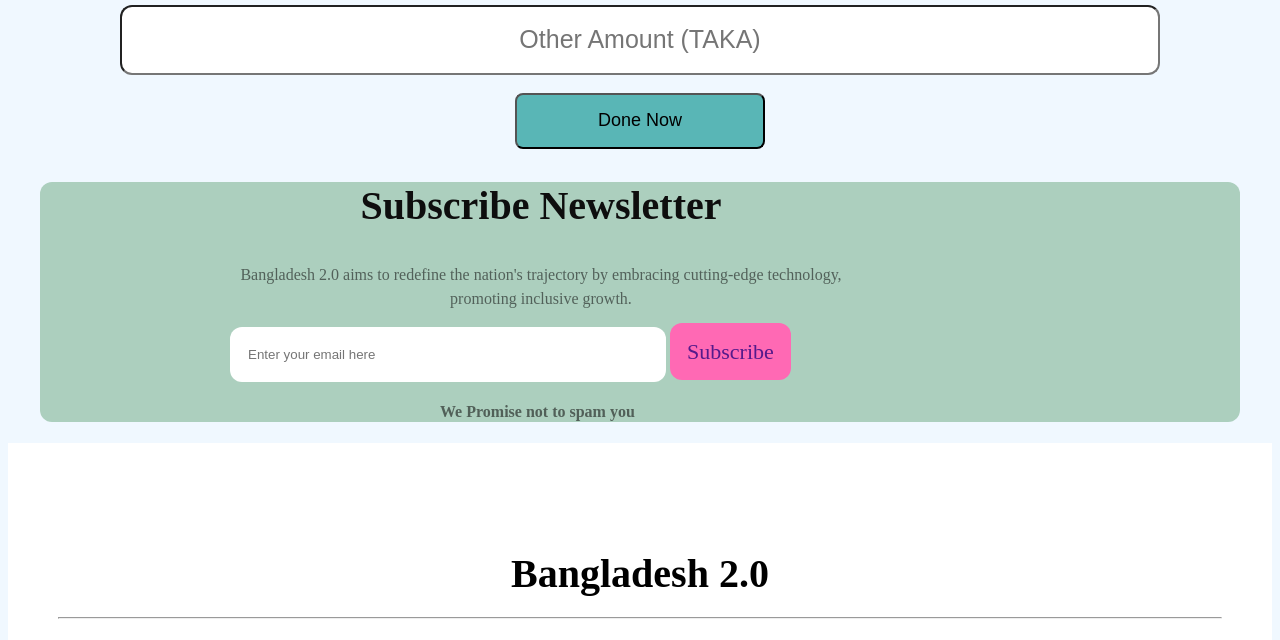
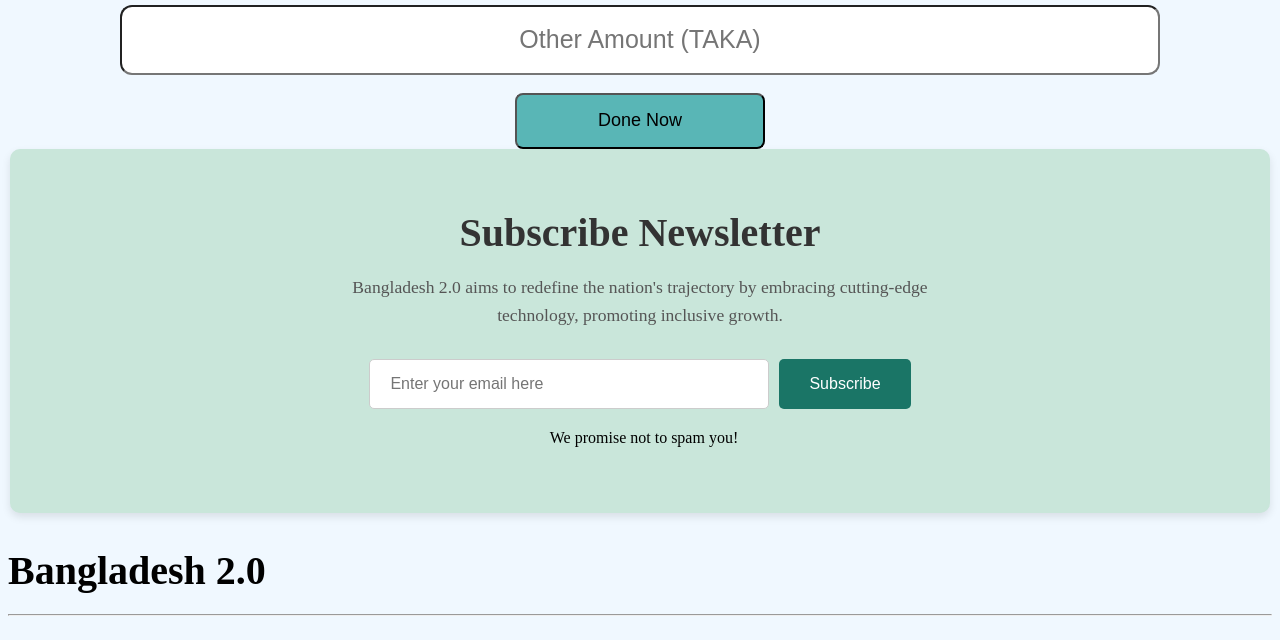
Before and after one commit to mehedihasanmehedihasan/new-assignment-1-, a plain HTML site: page index.html in a window 1280 px wide. Shown: the part 2317-2957 px from the top of the page. Drawn offline with Linux system fonts and the light colour scheme.

Commit message:
nehedi hadan

```diff
--- a/index.html
+++ b/index.html
@@ -114,27 +114,20 @@ vision and challenges in New  Barguna .</h1>
        </div>
        <br>
          <input class="disan" type="text" placeholder="Other Amount (TAKA)"><br>
-          <button class="Done btn">Done Now</button></section>
-          </section>
+          <button class="Done btn">Done Now</button>
+
           <!-- .subscribe-newsletter -->
-      <section class="subscribe-newsletter">
-       <div class="alin-item">
- <div class="subscribe-container">
-            <h1 class="subscribe-title">Subscribe Newsletter</h1>
-            <p class="subscribe-passage">
-                Bangladesh 2.0 aims to redefine the nation's trajectory by embracing cutting-edge technology, promoting inclusive growth.
-            </p>
-            <div class="subscribe-input">
-                <input class="input-field" type="text" placeholder="Enter your email here">
-
-                <a class="common-button" href="">Subscribe</a>
-            </div>
-            <h4 class="promise">We Promise not to spam you</h4>
+      <div class="newsletter-section">
+        <h2 class="newsletter-title">Subscribe Newsletter</h2>
+        <p class="newsletter-description">
+            Bangladesh 2.0 aims to redefine the nation's trajectory by embracing cutting-edge technology, promoting inclusive growth.
+        </p>
+        <div class="newsletter-form">
+            <input type="email" placeholder="Enter your email here" class="email-input">
+            <button type="submit" class="subscribe-button">Subscribe</button>
         </div>
-       </div>
-      </section>
-    </main>
-
+        <p class="no-spam-guarantee">We promise not to spam you!</p>
+    </div>
 
  <!-- footer section start  -->
 
--- a/style.css
+++ b/style.css
@@ -217,74 +217,68 @@ margin:100px 60px ;
 }
 
 /* .subscribe-newsletter   */
-.alin-item{
-
-
-}
-.subscribe-newsletter{
-   max-width: 1200px;
-   margin: 0 auto;
-
-    background-color: #accfbe;
-    border-radius: 12px;
-}
-.subscribe-title{
-    font-size: 40px;
-    font-weight: bold;
-    width: 622px;
-    height: 48px;
-    color: #0E0E0E;
-
-}
-.common-button
-{
-  background-color: hotpink;
-  border-radius: 12px;
-  padding: 16px 17px;
-  font-size: 22px;
-text-decoration: none;
-}
-.subscribe-passage{
-    width: 622px;
-    height: 48px;
-    line-height: 24px;
-    font-size: 16px;
-    color:#0e0e0e91;
+.newsletter-section {
+    background-color: #c9e6da;
+    padding: 50px 30px;
+    border-radius: 10px;
+    text-align: center;
+    max-width: 1200px;
+    margin: auto;
+  top: auto;
+    box-shadow: 0 4px 8px rgba(0, 0, 0, 0.1);
 }
 
-.input-field{
-    width: 400px;
-    ,margin-right: 200px;
-    padding: 20px 18px;
-    color: rgb(0, 0, 0);
+.newsletter-title {
+    font-size: 2.5em;
+    color: #333;
+    font-weight: bold;
+}
+
+.newsletter-description {
+    font-size: 1.1em;
+    color: #555;
+    margin-bottom: 30px;
+    line-height: 1.6;
+    max-width: 600px;
+    margin-left: auto;
+    margin-right: auto;
+}
+
+.newsletter-form {
+    display: flex;
+    justify-content: center;
+    gap: 10px;
+    margin-bottom: 20px;
+}
+
+.email-input {
+    padding: 15px 20px;
+    border: 1px solid #ccc;
+    border-radius: 5px;
+    font-size: 1em;
+    width: 60%;
+    max-width: 400px;
+    box-sizing: border-box;
+}
+
+.subscribe-button {
+    background-color: #1a7566;
+    color: #fff;
+    padding: 15px 30px;
     border: none;
-    border-radius: 12px;
-
+    border-radius: 5px;
+    font-size: 1em;
+    cursor: pointer;
+    transition: background-color 0.3s ease;
 }
 
 
-.subscribe-passage, .subscribe-title{
-    text-align: center;
 
-}
 
-.subscribe-passage, .subscribe-title, .subscribe-input{
-    margin-left: 190px;
-}
-
-.promise{
-    font-size: 16px;
-    color: #0e0e0e93;
-    width: 622px;
-    height: 19px;
-    margin-left:400px;
-}
-
-/* subscribe section closed */
 
 /* footer section start ....
 ............................*/
-
+/*
 footer{
     background-color: white;
     margin: 0 auto;
@@ -309,4 +303,4 @@ small{
 .wardun{
     font-size: 14px;
     text-align: center;
-}
+} */
```
